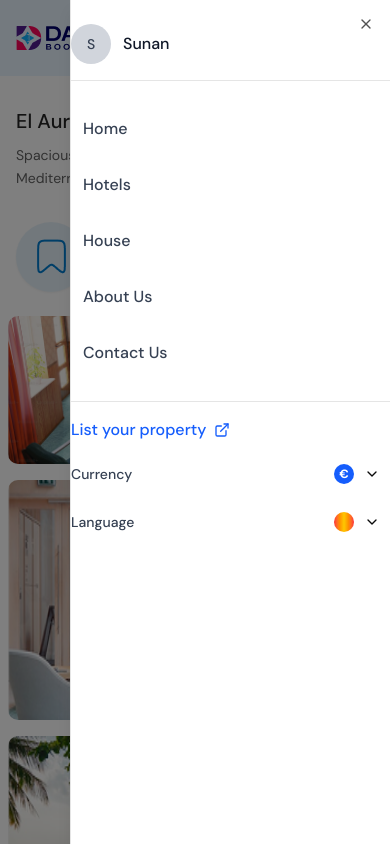
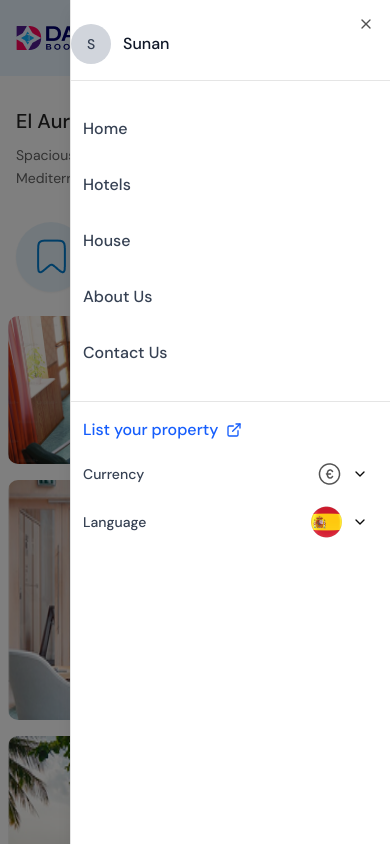
Before and after one commit to Eity2021/Sparktech_Agency, a Next.js app: page / in a window 390 px wide. Both pictures are taken after a click on the button 356 px from the left and 38 px from the top of the page. Shown: the top 844 px of the page. Built offline with nearby package versions, Linux system fonts and the light colour scheme; a web font is replaced by a local one.

Commit message:
responsive header changed icon

```diff
--- a/app/pages/header/MobileResponsive.tsx
+++ b/app/pages/header/MobileResponsive.tsx
@@ -1,13 +1,17 @@
 import React from 'react'
-import { Sheet, SheetContent, SheetTrigger } from "@/components/ui/sheet";
+import Image from "next/image";
+import { Button } from "@/components/ui/button";
 import { ChevronDown, Bell, ExternalLink, Menu } from "lucide-react";
-import { Button } from "@/components/ui/button";
 import {
   DropdownMenu,
   DropdownMenuContent,
   DropdownMenuItem,
   DropdownMenuTrigger,
 } from "@/components/ui/dropdown-menu";
+import { Sheet, SheetContent, SheetTrigger } from "@/components/ui/sheet";
+
+import euro from "../../../public/image/euro-circle.png";
+import flag from "../../../public/image/flag.png";
 interface MobileResponsiveProps {
   isOpen: boolean;
   setIsOpen: React.Dispatch<React.SetStateAction<boolean>>;
@@ -42,7 +46,6 @@ export default function MobileResponsive({isOpen,setIsOpen} : MobileResponsivePr
 
   return (
     <div>
-
      {/* Mobile Menu Button */}
              <Sheet open={isOpen} onOpenChange={setIsOpen}>
                <SheetTrigger asChild>
@@ -63,7 +66,6 @@ export default function MobileResponsive({isOpen,setIsOpen} : MobileResponsivePr
                       Sunan
                      </span>
                    </div>
-
                    {/* Mobile Navigation */}
                    <nav className="flex flex-col space-y-2">
                      {navigationItems.map((item) => (
@@ -82,7 +84,7 @@ export default function MobileResponsive({isOpen,setIsOpen} : MobileResponsivePr
                     ))}
                   </nav>
                   {/* Mobile Actions */}
-                   <div className="flex flex-col space-y-4 pt-4 border-t">
+                   <div className="flex flex-col space-y-4 pt-4 border-t md:px-0 px-3">
                    <a
                       href="#"
                       className="flex items-center space-x-2 text-blue-600 hover:text-blue-700 text-base font-medium"
@@ -90,7 +92,6 @@ export default function MobileResponsive({isOpen,setIsOpen} : MobileResponsivePr
                       <span>List your property</span>
                       <ExternalLink className="w-4 h-4" />
                     </a>
-
                     <div className="flex items-center justify-between">
                       <span className="text-sm font-medium text-gray-700">
                         Currency
@@ -102,9 +103,7 @@ export default function MobileResponsive({isOpen,setIsOpen} : MobileResponsivePr
                             size="sm"
                             className="flex items-center space-x-1"
                           >
-                            <span className="w-5 h-5 rounded-full bg-blue-600 flex items-center justify-center text-white text-xs font-bold">
-                              €
-                            </span>
+                           <Image src={euro} alt="euro" />
                             <ChevronDown className="w-4 h-4" />
                           </Button>
                         </DropdownMenuTrigger>
@@ -127,9 +126,9 @@ export default function MobileResponsive({isOpen,setIsOpen} : MobileResponsivePr
                             size="sm"
                             className="flex items-center space-x-1"
                           >
-                            <div className="w-5 h-5 rounded-full overflow-hidden">
-                              <div className="w-full h-full bg-gradient-to-r from-red-500 via-yellow-400 to-red-500"></div>
-                            </div>
+                               <div>
+                      <Image src={flag} alt="flag" />
+                    </div>
                             <ChevronDown className="w-4 h-4" />
                           </Button>
                         </DropdownMenuTrigger>
```
